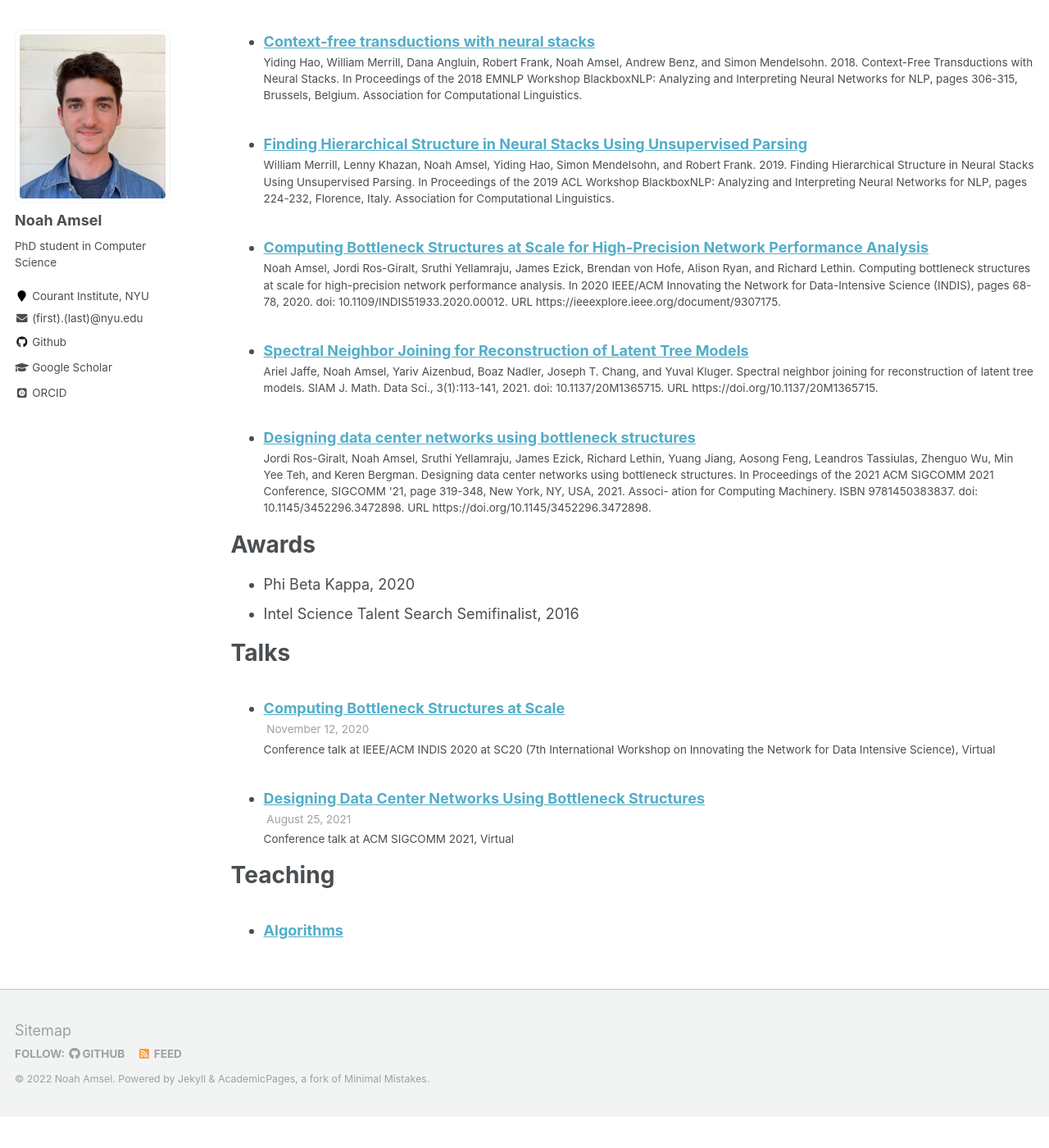
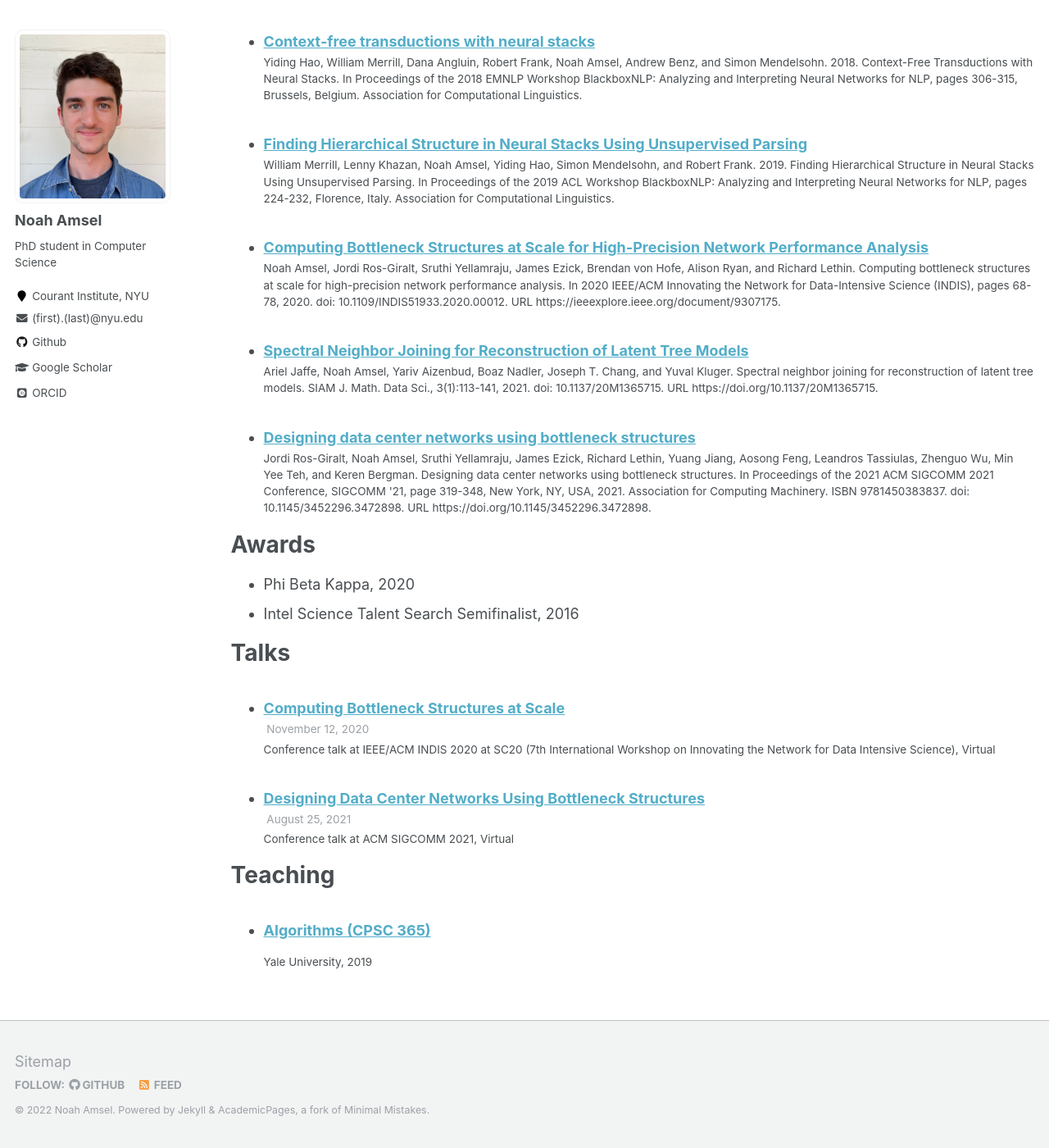
Before and after one commit to NoahAmsel/NoahAmsel.github.io, a Jekyll site: the page built from _pages/cv.md, in a window 1280 px wide and 1400 px high, scrolled down 1557 px. Shown: the whole window at 82% size. Built offline with Jekyll 4.4.1, drawn with Linux system fonts in a browser that asks for light colours; some web fonts are replaced; before the commit the page ends 2919 px from its top, so only the background shows below that; some of the changed text lies outside the part shown.

Commit message:
Diana edits

```diff
--- a/_pages/cv.md
+++ b/_pages/cv.md
@@ -78,4 +78,5 @@ Teaching
 ======
   <ul>{% for post in site.teaching %}
     {% include archive-single-cv.html %}
+    <p class="archive__item-excerpt" itemprop="description">{{ post.venue }}, {{ post.date | date: "%Y"}}</p>
   {% endfor %}</ul>
--- a/_publications/2021-08-25-sigcomm-2021.md
+++ b/_publications/2021-08-25-sigcomm-2021.md
@@ -5,6 +5,6 @@ permalink: /publication/2021-08-25-sigcomm-2021
 date: 2021-08-25
 venue: 'Proceedings of the 2021 ACM SIGCOMM 2021 Conference'
 paperurl: 'https://dl.acm.org/doi/pdf/10.1145/3452296.3472898'
-citation: 'Jordi Ros-Giralt, Noah Amsel, Sruthi Yellamraju, James Ezick, Richard Lethin, Yuang Jiang, Aosong Feng, Leandros Tassiulas, Zhenguo Wu, Min Yee Teh, and Keren Bergman. Designing data center networks using bottleneck structures. In Proceedings of the 2021 ACM SIGCOMM 2021 Conference, SIGCOMM &apos;21, page 319-348, New York, NY, USA, 2021. Associ- ation for Computing Machinery. ISBN 9781450383837. doi: 10.1145/3452296.3472898. URL https://doi.org/10.1145/3452296.3472898.'
+citation: 'Jordi Ros-Giralt, Noah Amsel, Sruthi Yellamraju, James Ezick, Richard Lethin, Yuang Jiang, Aosong Feng, Leandros Tassiulas, Zhenguo Wu, Min Yee Teh, and Keren Bergman. Designing data center networks using bottleneck structures. In Proceedings of the 2021 ACM SIGCOMM 2021 Conference, SIGCOMM &apos;21, page 319-348, New York, NY, USA, 2021. Association for Computing Machinery. ISBN 9781450383837. doi: 10.1145/3452296.3472898. URL https://doi.org/10.1145/3452296.3472898.'
 ---
 [Download paper here](https://dl.acm.org/doi/pdf/10.1145/3452296.3472898)
--- a/_teaching/2019-algos.md
+++ b/_teaching/2019-algos.md
@@ -1,5 +1,5 @@
 ---
-title: "Algorithms"
+title: "Algorithms (CPSC 365)"
 collection: teaching
 type: "Undergraduate course"
 permalink: /teaching/2019-algos
@@ -8,4 +8,4 @@ date: 2019-02-01
 location: "New Haven, CT"
 ---
 
-Served as an Undergraduate Learning Assistant for the core algorithms class.
+Served as an Undergraduate Learning Assistant for Yale's core algorithms class.
```
Also changed, not shown: other parts of _pages/cv.md (+1 -1 lines), _pages/about.md (+1 -1 lines), _teaching/2016-top-honors.md (+1 -1 lines).
